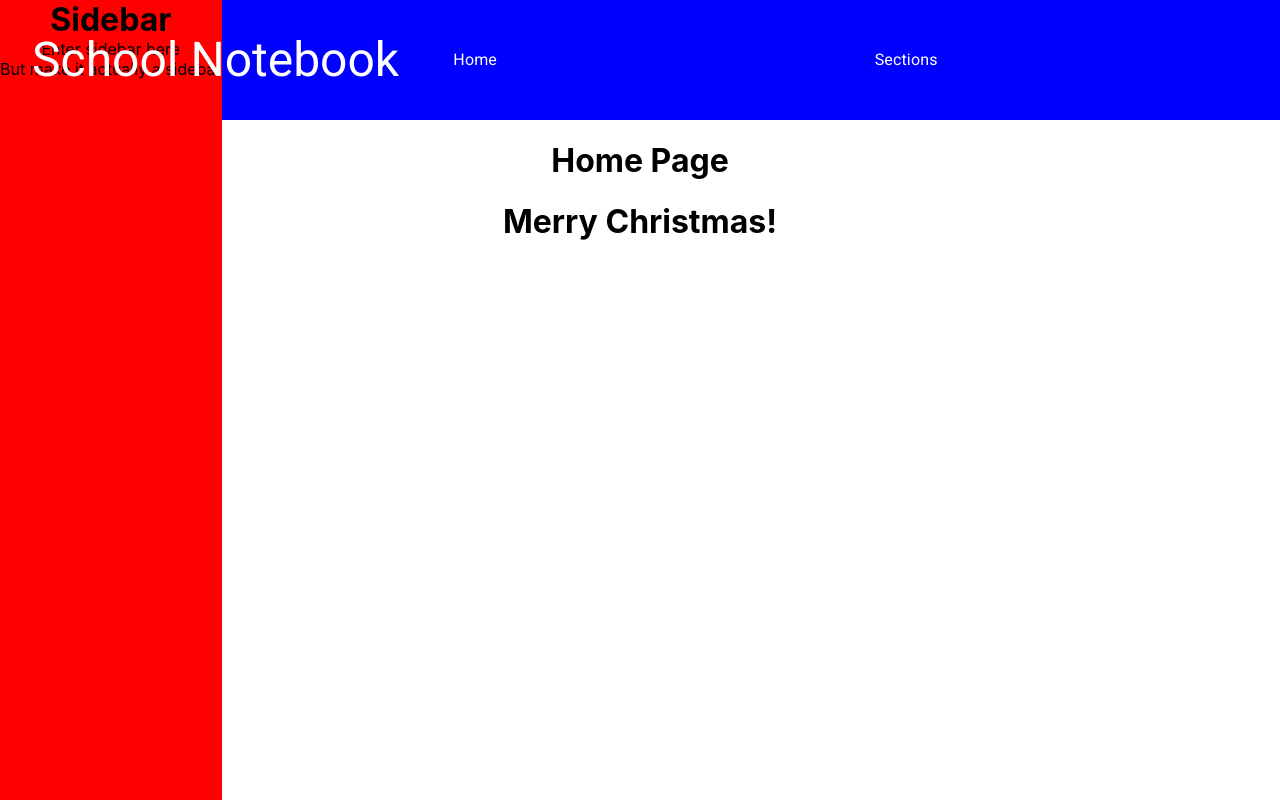
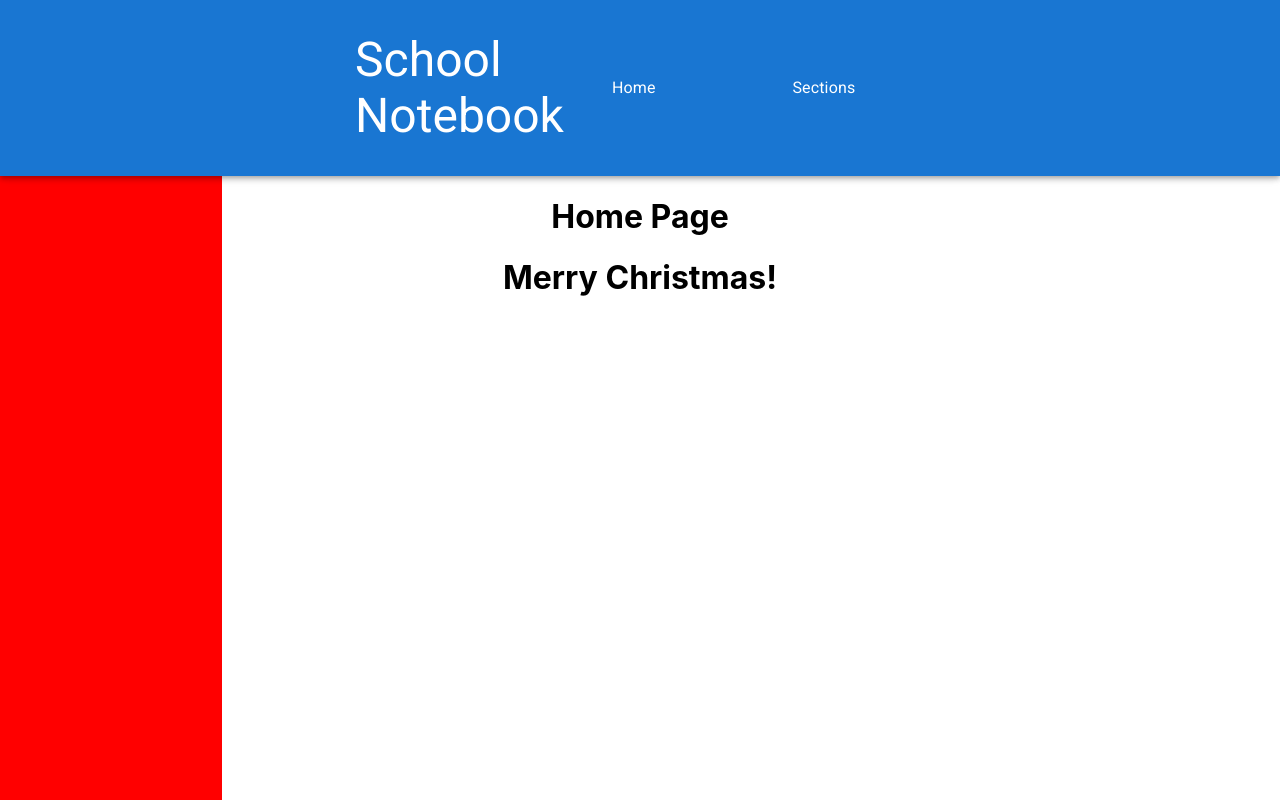
Before and after one commit to jsoomie/school-notebook, a React (Create React App) app: page / in a window 1280 px wide. Built offline with nearby package versions, Linux system fonts and the light colour scheme.

Commit message:
chore: create navbar with material ui components

```diff
--- a/src/components/Navbar/Navbar.tsx
+++ b/src/components/Navbar/Navbar.tsx
@@ -1,10 +1,19 @@
 import { Link } from "react-router-dom";
-import { Typography, List, ListItem } from "@mui/material";
+import {
+  Typography,
+  List,
+  ListItem,
+  Box,
+  AppBar,
+  Toolbar,
+} from "@mui/material";
 import "./Navbar.css";
 
 export const Navbar = () => {
   return (
-    <nav className="navbar">
+    <Box sx={{ flexGrow: 1 }}>
+      <AppBar position="sticky" className="navbar">
+        <Toolbar>
           <List>
             <ListItem className="logo">
               <Link to="/">
@@ -22,6 +31,8 @@ export const Navbar = () => {
               </Link>
             </ListItem>
           </List>
-    </nav>
+        </Toolbar>
+      </AppBar>
+    </Box>
   );
 };
```
Lines whose indentation alone changed are shown as unchanged.
